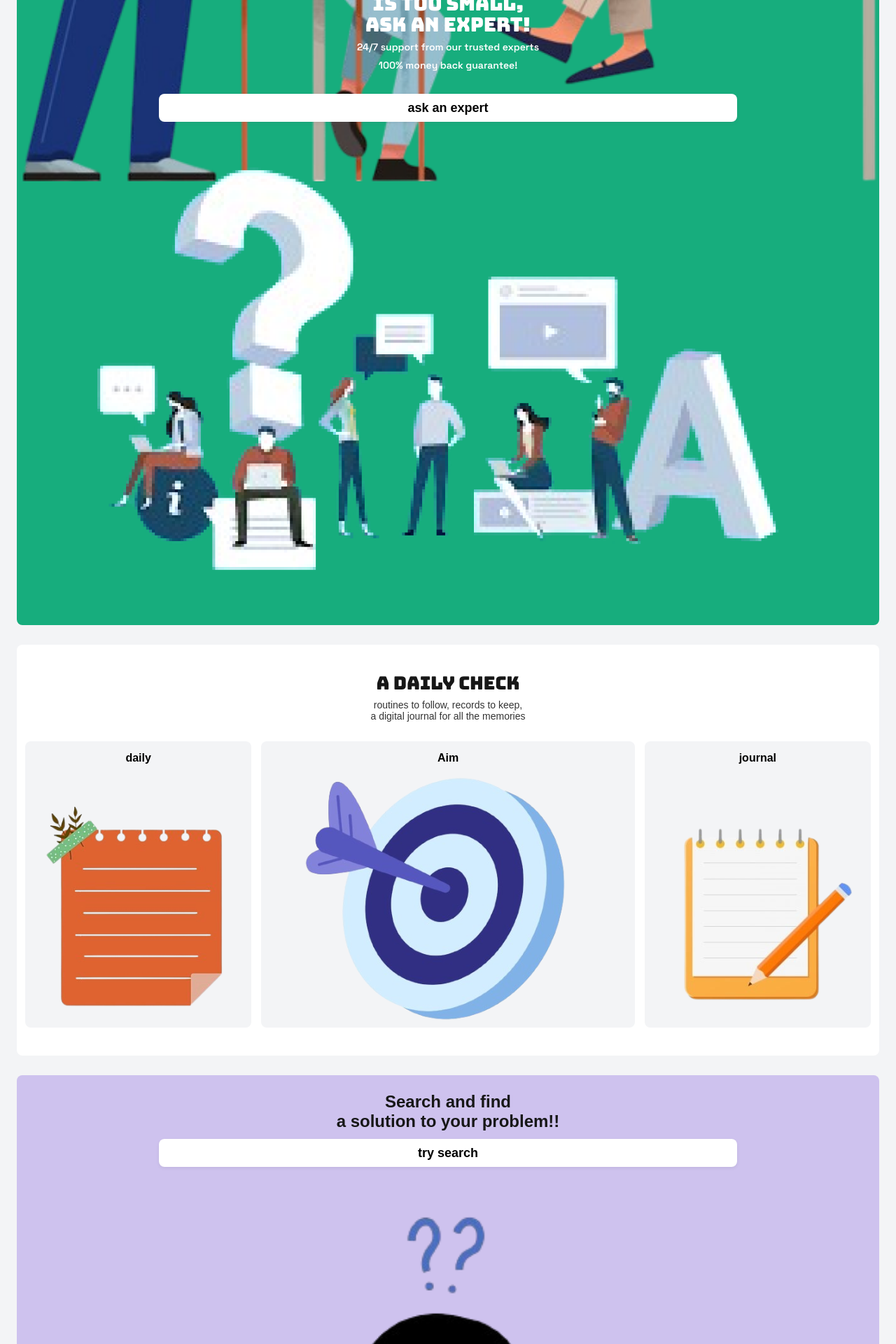
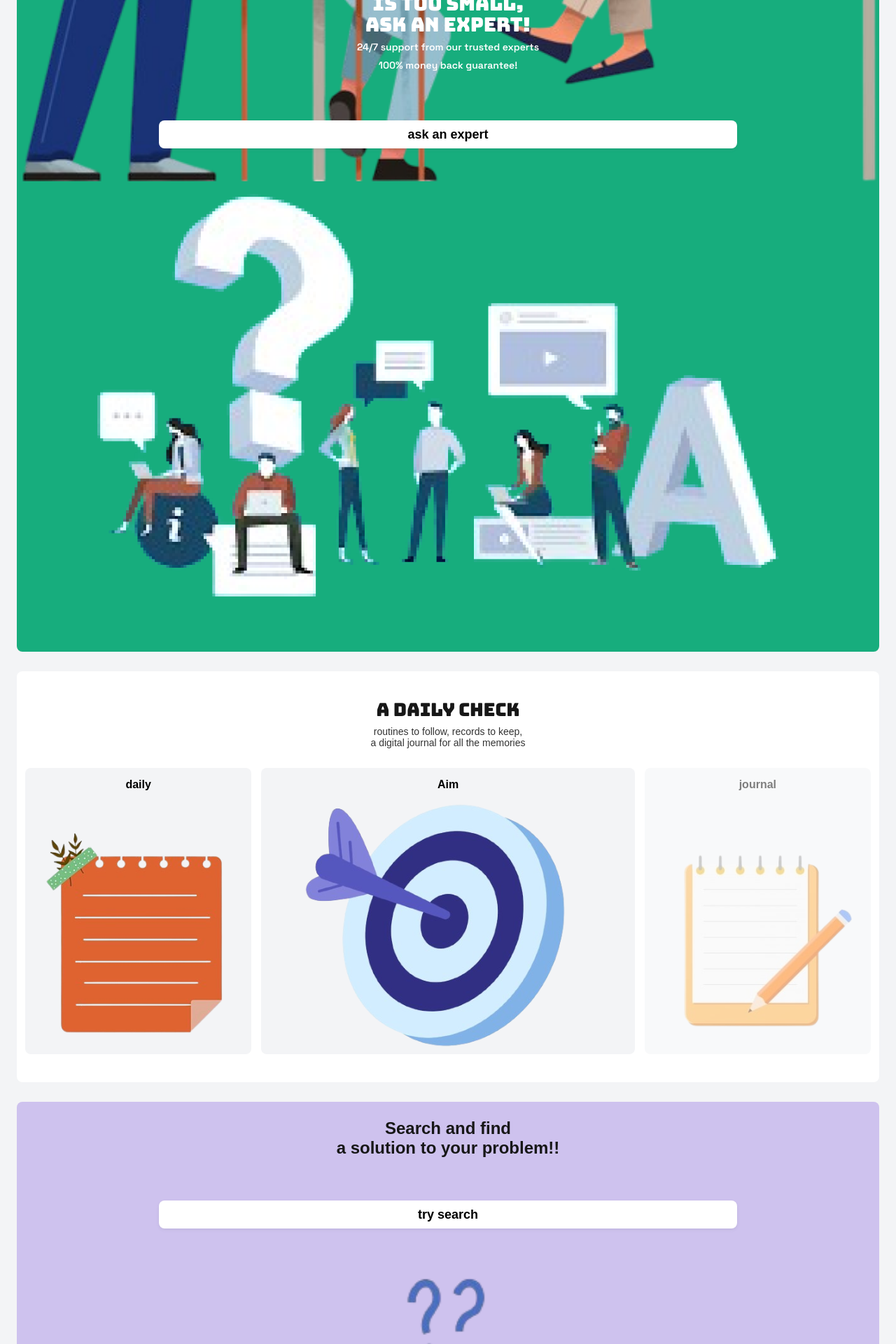
Before and after one commit to AnkitTomar2312/final-year-project, a React (Create React App) app in the folder client/: page /home in a window 1280 px wide. Shown: the part 1040-2960 px from the top of the page at 70% size. Built offline with nearby package versions, Linux system fonts and the light colour scheme.

Commit message:
consultation  work is pending

```diff
--- a/client/src/pages/home/index.js
+++ b/client/src/pages/home/index.js
@@ -205,6 +205,7 @@ const Index = ({ children }) => {
                     fontSize: "18px",
                     marginBottom: "0",
                     borderRadius: "8px",
+                    marginTop: "38px",
                   }}
                   onClick={() => {
                     navigate("/chat");
@@ -315,6 +316,7 @@ const Index = ({ children }) => {
                     display: "flex",
                     flexDirection: "column",
                     justifyContent: "space-between",
+                    opacity: "0.5",
                   }}
                 >
                   <p
@@ -358,6 +360,7 @@ const Index = ({ children }) => {
                   display: "flex",
                   justifyContent: "center",
                   alignItems: "center",
+                  marginTop: "58px",
                 }}
               >
                 <p
```
